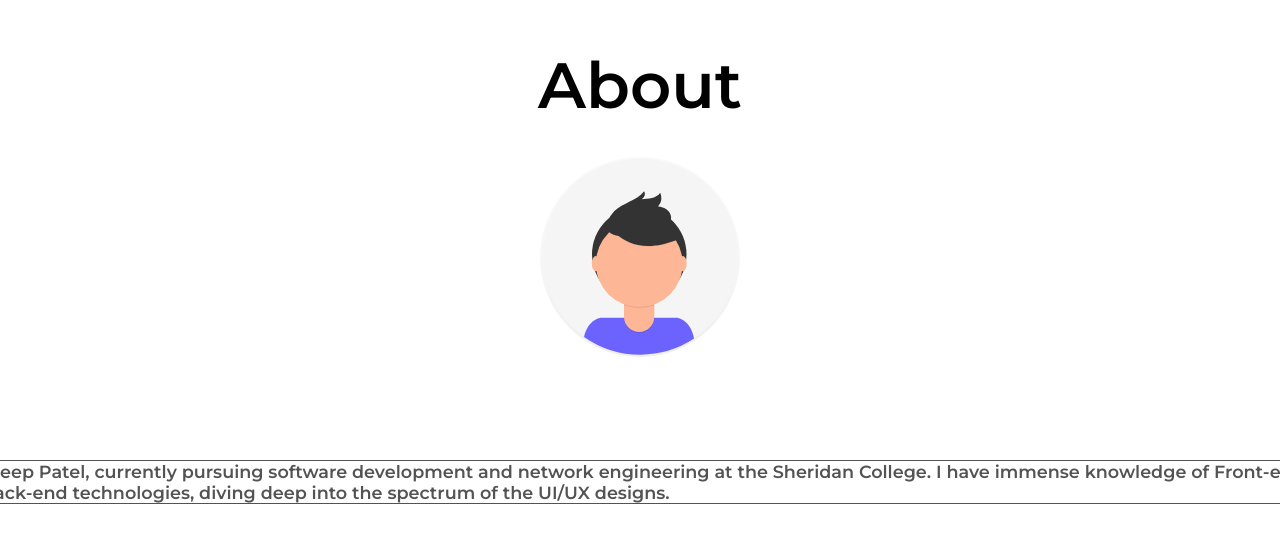
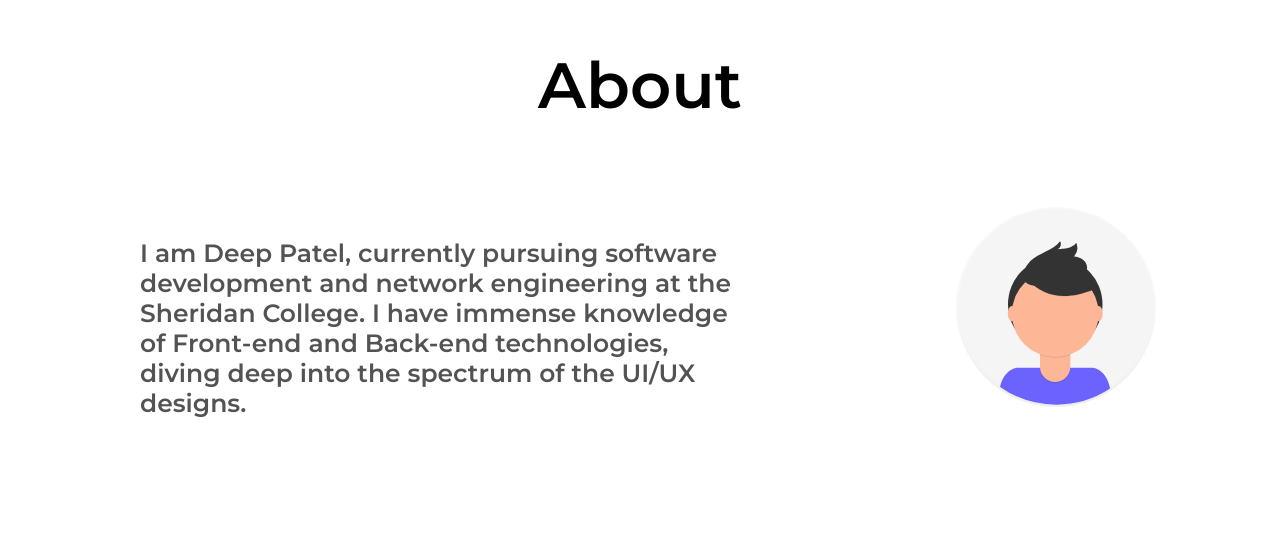
Before and after one commit to ConfidentProgrammer/ConfidentProgrammer.github.io, a plain HTML site: page index.html in a window 1280 px wide. Shown: the part 744-1286 px from the top of the page. Drawn offline with nearby package versions, Linux system fonts and the light colour scheme.

Commit message:
all new started

```diff
--- a/index.html
+++ b/index.html
@@ -13,7 +13,7 @@
     <nav class="forPc">
         <ul>
             <li><a href="#" class="nav-link home pc">Home</a></li>
-            <li><a href="#" class="nav-link pc">About</a></li>
+            <li><a href="#about" class="nav-link pc">About</a></li>
 
             <li><a href="#" class="nav-link  pc">Skills</a></li>
             <li><a href="#" class="nav-link pc ">Projects</a></li>
@@ -27,7 +27,7 @@
 
                 <ul>
                     <li><a href="#" class="nav-link"><img src="home.svg" alt=""></a></li>
-                    <li><a href="#" class="nav-link"><img src="user.svg" alt=""></a></li>
+                    <li><a href="#about" class="nav-link"><img src="user.svg" alt=""></a></li>
 
                     <li><a href="#" class="nav-link"><img src="pencil.svg" alt=""></a></li>
                     <li><a href="#" class="nav-link"><img src="project.svg" alt=""></a></li>
@@ -86,10 +86,10 @@
     </div>
 
 
-   <section class="about-section">
-        <div class="container">
+   <section  class="about-section">
+        <div id="about"  class="container">
         <div class="heading-about">
-            <h1 class="heading-text">
+            <h1  class="heading-text">
                 About
 
 
--- a/main.scss
+++ b/main.scss
@@ -2,6 +2,7 @@
 html{
 
 height: 100%;
+scroll-behavior: smooth;
 
 }
 
@@ -121,6 +122,17 @@ nav ul li a{
     text-align: center;
 }
 
+.heading-text{
+    text-align: center;
+    font-size: 4rem;
+}
+
+.body-about{
+    opacity: .67;
+    font-size: 1.1rem;
+
+}
+
 
 
 
@@ -222,19 +234,20 @@ nav ul li a{
 
 
 
+    .body-about{
+        font-size: 25px;
+        width: 600px;
+        margin-top: -100px;
+        margin-left: 200px;
+    }
 
-
-}
-
-.heading-text{
-    text-align: center;
-    font-size: 4rem;
-}
-
-.body-about{
-    opacity: .67;
-    font-size: 1.1rem;
-    border: 1px solid black;
+    .about-profile{
+        position: absolute;
+        width:200px ;
+        height:200px;
+        right: 200px;
+        top: 250px;
+    }
 }
 
 
```
Also changed, not shown: main.css, 1 other file.
